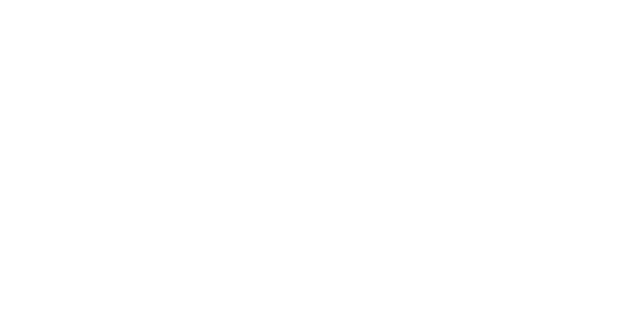
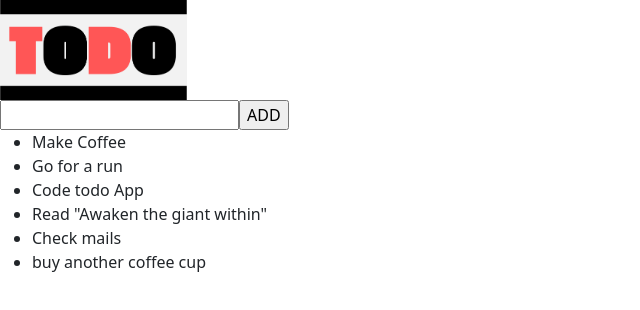
Before and after one commit to DeepeshKumarJha/Todo-App, a React (Create React App) app: page / in a window 1280 px wide. Shown: the top 310 px of the page, without its empty margins (0-640 px from the left). Built offline with nearby package versions, Linux system fonts and the light colour scheme.

Commit message:
app is almost ready but without style

```diff
--- a/public/index.html
+++ b/public/index.html
@@ -28,6 +28,7 @@
   </head>
   <body>
     <noscript>You need to enable JavaScript to run this app.</noscript>
+    <header id="header-root"></header>
     <div id="root"></div>
     <!--
       This HTML file is a template.
--- a/src/App.js
+++ b/src/App.js
@@ -1,15 +1,42 @@
 import './App.css';
 import '../node_modules/bootstrap/dist/css/bootstrap.min.css';
+import React from 'react';
+import Header from './component/Header/Header';
+import TodoBody from './component/TodoBody/TodoBody';
 
+const initialTodo = [
+  {
+    active: true,
+    todo: 'Make Coffee'
+  },
+  {
+    active: true,
+    todo: 'Go for a run'
+  },
+  {
+    active: true,
+    todo: 'Code todo App'
+  },
+  {
+    active: true,
+    todo: 'Read "Awaken the giant within"'
+  },
+  {
+    active: true,
+    todo: 'Check mails'
+  },
+  {
+    active: true,
+    todo: 'buy another coffee cup'
+  },
+]
 
 function App() {
   return (
-    <div>
-      <div className="todo-input"></div>
-      <div className='todo-list'>
-        <div className='todo-list-options'></div>
-      </div>
-    </div>
+    <React.Fragment>
+      <Header />
+      <TodoBody initialTodo={initialTodo}/>
+    </React.Fragment>
   );
 }
 
--- /dev/null
+++ b/src/component/Header/Header.css
@@ -0,0 +1,10 @@
+
+
+.header-container{
+
+}
+
+.headerContainer-image{
+    margin-left: auto;
+    margin-right: auto;
+}
--- /dev/null
+++ b/src/component/Header/Header.js
@@ -0,0 +1,18 @@
+import ReactDOM from 'react-dom';
+import todoimg from './Toooodo.png';
+import './Header.css'
+
+// <center>Todo</center>
+const Header = ()=> {
+    const HeaderBody = (
+        <header className='header-container'>
+        <img className='headerContainer-image' src={todoimg} alt='logo' height="100rem"/>
+        </header>
+    )
+    const HeaderPosition = document.getElementById('header-root')
+    return (
+        ReactDOM.createPortal(HeaderBody, HeaderPosition)
+    )
+}
+
+export default Header;
--- /dev/null
+++ b/src/component/TodoBody/TodoAdd.js
@@ -0,0 +1,30 @@
+import { useState } from "react";
+
+
+
+const TodoAdd = (props)=> {
+
+    const [inputVal, setInputVal] = useState('');
+
+    const formHandler = (event)=> {
+        event.preventDefault();
+        // console.log(inputVal)
+        props.addNewTodo({active: true, todo: inputVal});
+        setInputVal('');
+    }
+
+    const inputHandler = (event)=> {
+        setInputVal(event.target.value);
+    }
+
+    return (
+        <>
+            <form onSubmit={formHandler}>
+                    <input type='text' onChange={inputHandler} value={inputVal}/>
+                    <input type='submit' value='ADD'/>
+            </form>
+        </>
+    )
+}
+
+export default TodoAdd;
--- /dev/null
+++ b/src/component/TodoBody/TodoBody.js
@@ -0,0 +1,58 @@
+import React from "react";
+import TodoElement from "./TodoElement";
+import TodoAdd from "./TodoAdd";
+
+/*
+    // how it will look :
+
+    <form><input>Todo</input></form>
+    <ul>
+        <li> todo-1 </li>
+        <li> todo-2 </li>
+        <li> todo-3 </li>
+    </ul>
+*/
+
+export default class TodoBody extends React.Component{
+
+    constructor(props){
+        super(props);
+
+        this.addNewTodo = this.addNewTodo.bind(this);
+        this.state = {todoList : this.props.initialTodo};
+    }
+
+    addNewTodo(newTodo){
+        // console.log(newTodo)
+        this.setState(
+            oldVal => {
+                return {todoList: [newTodo, ...oldVal.todoList]}
+            }
+        )
+        // console.log(...this.state.todoList)
+    }
+
+    render(){
+        return(
+            <>
+                <TodoAdd addNewTodo={this.addNewTodo}/>
+                <ul>
+                    {
+                        this.state.todoList.map(
+                        val => {
+                            return (
+                                <TodoElement
+                                    todo = {val.todo}
+                                    todoStatus= {val.active}
+                                    key = {val.todo}
+                                />
+                            )
+                        }
+                        )
+                    }
+                </ul>
+            </>
+
+        )
+    }
+}
--- /dev/null
+++ b/src/component/TodoBody/TodoElement.js
@@ -0,0 +1,13 @@
+
+
+
+const TodoElement = (props)=> {
+
+    return (
+        <>
+            <li>{props.todo}</li>
+        </>
+    )
+}
+
+export default TodoElement;
```
Also changed, not shown: src/component/Todo.js (added, +14 -0 lines), src/component/Header/Toooodo.png (added).
